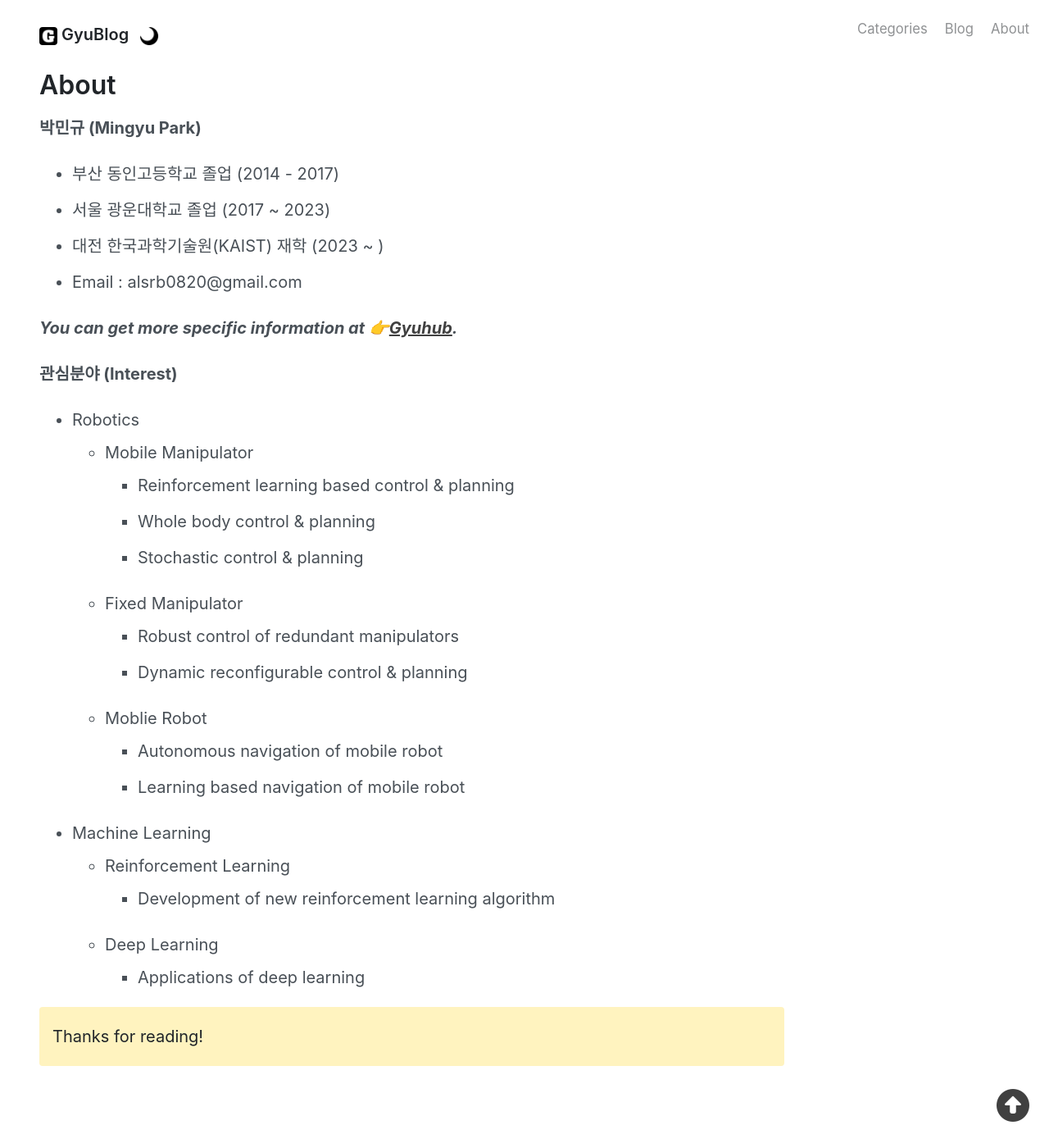
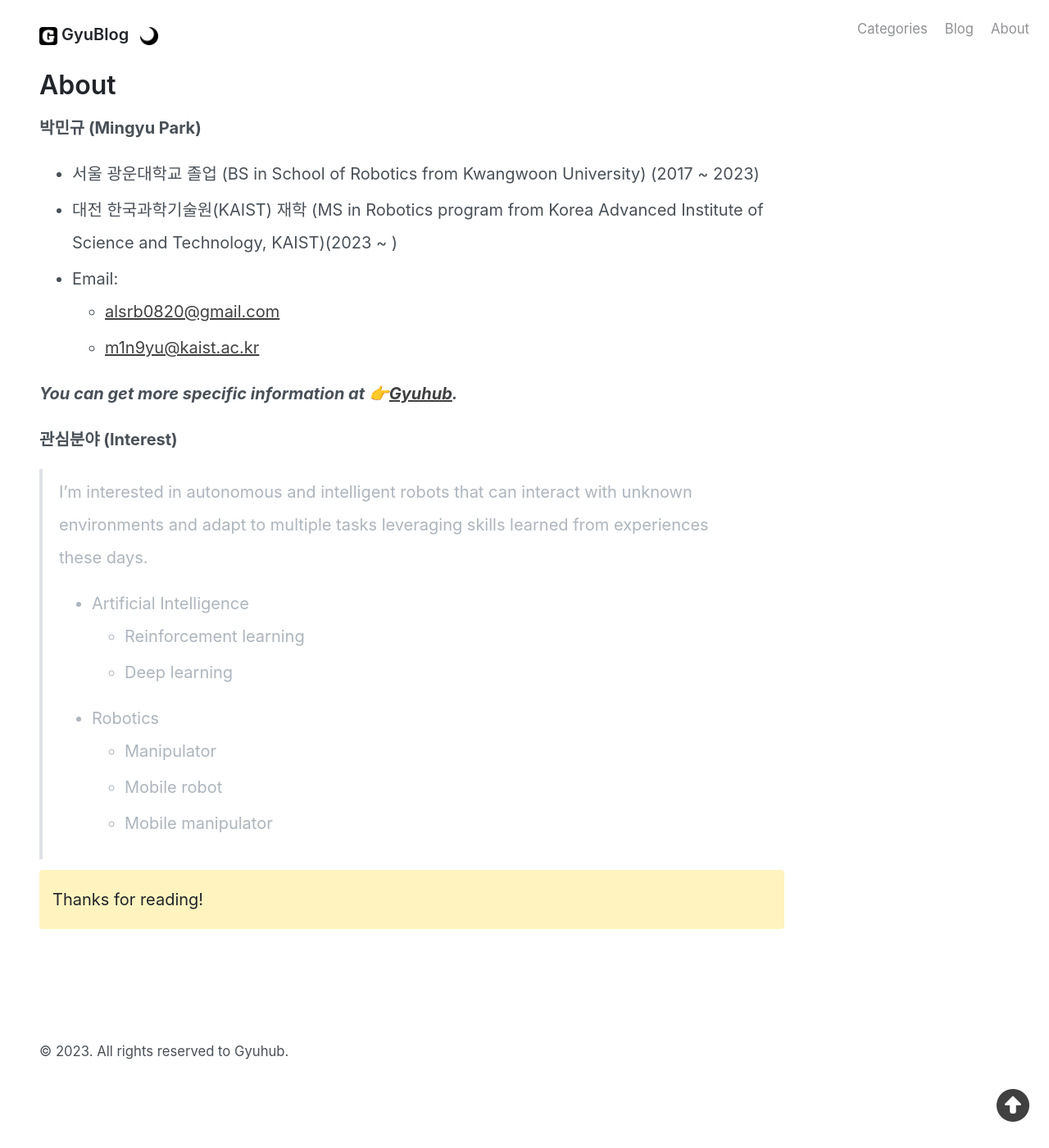
Before and after one commit to mngupark/mngupark.github.io, a Jekyll site: the page built from about.md, in a window 1280 px wide and 1400 px high. Shown: the whole window at 82% size. Built offline with Jekyll 4.4.1, drawn with Linux system fonts in a browser that asks for light colours; nearby versions of some CDN libraries; emoji names are drawn with the system emoji font.

Commit message:
Update about.md

```diff
--- a/about.md
+++ b/about.md
@@ -4,30 +4,23 @@
 ---
 
 **박민규 (Mingyu Park)**
-- 부산 동인고등학교 졸업 (2014 - 2017)
-- 서울 광운대학교 졸업 (2017 ~ 2023)
-- 대전 한국과학기술원(KAIST) 재학 (2023 ~ )
-- Email : alsrb0820@gmail.com
+- 서울 광운대학교 졸업 (BS in School of Robotics from Kwangwoon University) (2017 ~ 2023)
+- 대전 한국과학기술원(KAIST) 재학 (MS in Robotics program from Korea Advanced Institute of Science and Technology, KAIST)(2023 ~ )
+- Email:
+  - [alsrb0820@gmail.com](mailto:alsrb0820@gmail.com)
+  - [m1n9yu@kaist.ac.kr](mailto:m1n9yu@kaist.ac.kr)
 
 ***You can get more specific information at :point_right:[Gyuhub](https://github.com/Gyuhub/Gyuhub).***
 
 **관심분야 (Interest)**
+> I'm interested in autonomous and intelligent robots that can interact with unknown environments and adapt to multiple tasks leveraging skills learned from experiences these days.
+- Artificial Intelligence
+  - Reinforcement learning
+  - Deep learning
 - Robotics
-  - Mobile Manipulator
-    - Reinforcement learning based control & planning
-    - Whole body control & planning
-    - Stochastic control & planning
-  - Fixed Manipulator
-    - Robust control of redundant manipulators
-    - Dynamic reconfigurable control & planning
-  - Moblie Robot
-    - Autonomous navigation of mobile robot
-    - Learning based navigation of mobile robot
-- Machine Learning
-  - Reinforcement Learning
-    - Development of new reinforcement learning algorithm
-  - Deep Learning
-    - Applications of deep learning
+  - Manipulator
+  - Mobile robot
+  - Mobile manipulator
 
 <p class="message">
   Thanks for reading!
```
